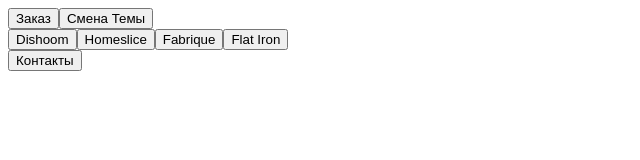
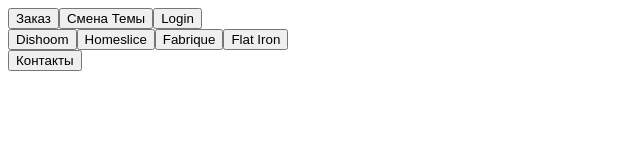
Before and after one commit to AlexLarina/react-learnj-24, a React (Vite) app: page / in a window 1280 px wide. Shown: the top 160 px of the page, without its empty margins (0-640 px from the left). Built offline with nearby package versions, Linux system fonts and the light colour scheme.

Commit message:
Adding user context, login and logout components

```diff
--- a/src/App.jsx
+++ b/src/App.jsx
@@ -1,10 +1,17 @@
 /* eslint-disable react/jsx-key */
-import { useState } from "react";
+import { useState, useMemo } from "react";
 import { Layout } from "./components/layout/component";
 import { Restaurant } from "./components/restaurant/component";
 import { Navigation } from "./components/navigation/component";
+import { UserContext } from "./contexts/user";
 
 export const App = ({restaurants}) => {
+  const [user, setUser] = useState(null);
+  const value = useMemo(
+    () => ({ user, setUser }),
+    [user]
+  );
+
   const restaurantNames = restaurants.map((restaurant) => ({
 		id: restaurant.id,
 		name: restaurant.name
@@ -14,6 +21,7 @@
 	const restaurant = restaurants.find((restaurant) => restaurant.id === chosenRestaurantId);
 
   return (
+    <UserContext.Provider value={value}>
       <Layout>
         <Navigation
           restaurantNames={restaurantNames}
@@ -27,5 +35,6 @@
           />
         }
       </Layout>
+    </UserContext.Provider>
   );
 };
--- a/src/components/header/component.jsx
+++ b/src/components/header/component.jsx
@@ -1,8 +1,23 @@
+import { useContext } from "react";
+import { UserContext } from "../../contexts/user";
+import { Login } from "../login/component";
+import { Logout } from "../logout/component";
+
 export const Header = () => {
+	const { user } = useContext(UserContext);
 	return (
 		<div>
 			<button>Заказ</button>
 			<button>Смена Темы</button>
+			<Login />
+			{user &&
+			<>
+				<p>
+					Добро пожаловать, {user.name}
+					<Logout />
+				</p>
+			</>
+			}
 		</div>
 	);
 };
--- /dev/null
+++ b/src/components/login/component.jsx
@@ -0,0 +1,15 @@
+import { useContext } from "react";
+import { UserContext } from "../../contexts/user";
+
+const MOCK_USER = {
+	name: 'Jane Doe',
+	email: 'janeDoe@gmail.com'
+}
+
+export const Login = () => {
+	const {setUser} = useContext(UserContext);
+
+	return (
+		<button onClick={() => setUser(MOCK_USER)}>Login</button>
+	);
+};
--- /dev/null
+++ b/src/components/logout/component.jsx
@@ -0,0 +1,10 @@
+import { useContext } from "react";
+import { UserContext } from "../../contexts/user";
+
+export const Logout = () => {
+	const {setUser} = useContext(UserContext);
+
+	return (
+		<button onClick={() => setUser(null)}>Logout</button>
+	);
+};
--- /dev/null
+++ b/src/contexts/user.js
@@ -0,0 +1,6 @@
+import { createContext } from "react";
+
+export const UserContext = createContext({
+	user: '',
+	setUser: () => {},
+});
```
Lines whose indentation alone changed are shown as unchanged.
